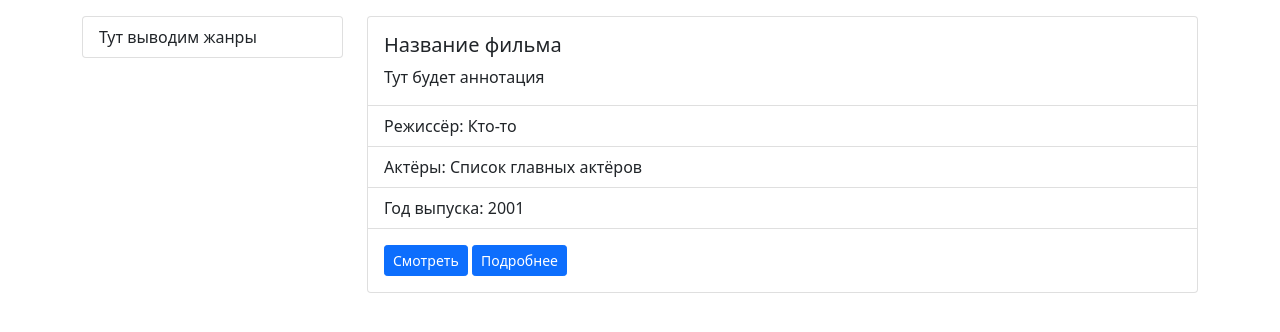
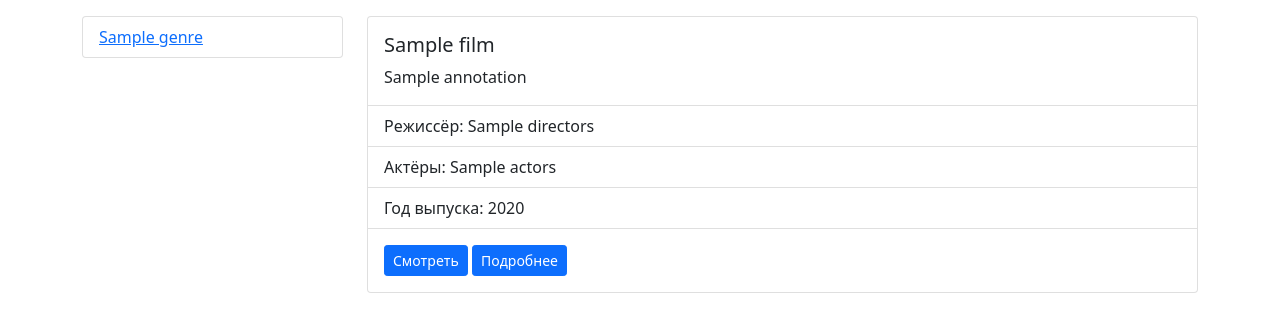
Before and after one commit to belk1ng/FilmsDataBase, a Python web app: template films/templates/films/index.html in a window 1280 px wide. Shown: the part 56-388 px from the top of the page. Run offline with Jinja, Linux system fonts and the light colour scheme; the template is opened without the code that fills it: most values are stand-ins (such as "Sample title", 1, 10 or a date in 2020).

Commit message:
Набросок главной страницы, без данных из mtm

```diff
--- a/films/templates/films/index.html
+++ b/films/templates/films/index.html
@@ -37,27 +37,31 @@
         <div class="row">
             <div class="col-md-3">
                 <ul class="list-group">
-                <li class="list-group-item">Тут выводим жанры</li>
+                    {% for elem in genres %}
+                        <li class="list-group-item"><a href='#'>{{ elem.genre  }}</a></li> <!-- Отображаем все жанры -->
+                    {% endfor%}
                 </ul>
             </div>
 
             <div class="col-md-9">
-            <div class="card">
+                {% for film in films %}
+                     <div class="card mb-2">  <!-- Отображаем карточки с фильмами -->
                          <!--<img src="..." class="card-img-top" alt="...">-->
                          <div class="card-body">
-                    <h5 class="card-title">Название фильма</h5>
-                    <p class="card-text">Тут будет аннотация</p>
+                            <h5 class="card-title">{{ film.title  }}</h5>
+                            <p class="card-text">{{ film.annotation }}</p>
                         </div>
                         <ul class="list-group list-group-flush">
-                    <li class="list-group-item">Режиссёр: Кто-то</li>
-                    <li class="list-group-item">Актёры: Список главных актёров</li>
-                    <li class="list-group-item">Год выпуска: 2001</li>
+                            <li class="list-group-item">Режиссёр: {{ film.directors }}</li>
+                            <li class="list-group-item">Актёры: {{ film.actors }}</li>
+                            <li class="list-group-item">Год выпуска: {{ film.release_year }}</li>
                         </ul>
                         <div class="card-body">
                             <button type="button" class="btn btn-primary btn-sm">Смотреть</button>
                             <button type="button" class="btn btn-primary btn-sm">Подробнее</button>
                         </div>
                     </div>
+                {% endfor %}
             </div>
         </div>
     </div>
```
Also changed, not shown: films/views.py (+7 -3 lines). Lines whose indentation alone changed are shown as unchanged.
